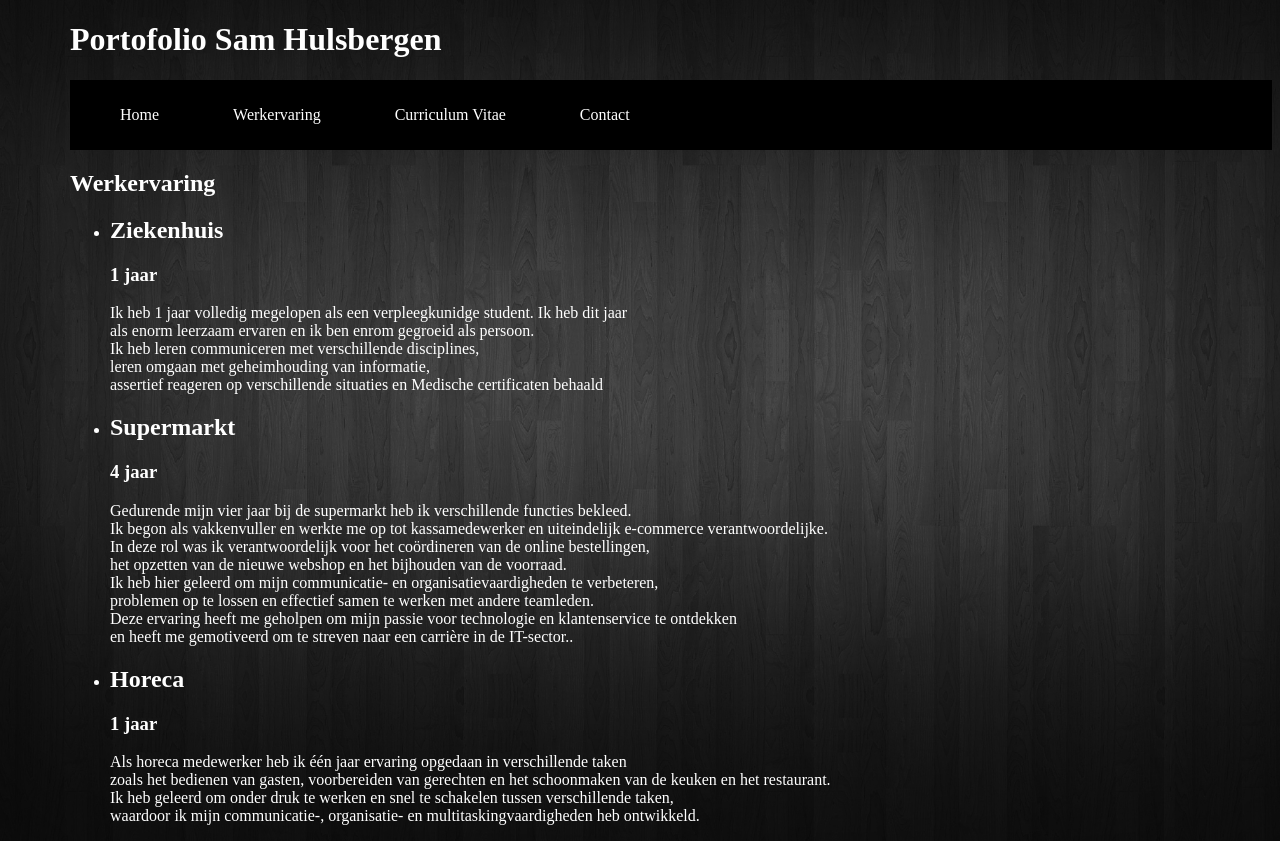
After one commit to RTCSaw/leren-programmeren, a PHP site: page /werkervaring.html in a window 1280 px wide. The commit adds this page. Run offline with PHP 8.4, Linux system fonts and the light colour scheme.

Commit message:
html half af

```diff
--- a/Leerroutes/Leren Programmeren/HTML/portofolio.css
+++ b/Leerroutes/Leren Programmeren/HTML/portofolio.css
@@ -1,7 +1,45 @@
-.h1first{
-    background-color: rgb(175, 184, 223);
+body{
+    margin-left: 70px;
+}
+.bovenbalk{
+    background-color: black;
+    color: white;
+    display: flex;
+    justify-content: space-between;
+    padding: 10px;
+}
+.bovenbalk ul {
+
+    margin: 50;
+}
+.bovenbalk li {
+    display: inline-block;
+    margin-right: 70px;
+}
+
+.bovenbalk li:last-child {
+    margin-right: 0;
+}
+
+.bovenbalk a {
+    color: white;
+    text-decoration: none;
+}
+a:hover{
+    color: aqua;
+}
+.Overmij{
+    color: white;
+}
+.titel{
+    background-color: rgb(0, 0, 0);
+    color: white;
     text-align: center;
 }
+.titelnaam{
+    color: white;
+}
+
 .h2first{
     color: white;
 }
@@ -11,7 +49,19 @@ body{
     background-size:cover;
 }
 .testfoto{
-    height: 250px;
+    height: auto;
     width: 300px;
     margin-left: 50px;
 }
+.h2second{
+    color: white;
+}
+.teksthobbies{
+    color: white;
+
+}
+.bodyWerk{
+    background-image: url("website-background.jpg");
+    background-repeat: no-repeat;
+    margin-left: 70px;
+}
--- /dev/null
+++ b/Leerroutes/Leren Programmeren/HTML/werkervaring.html
@@ -0,0 +1,62 @@
+<!DOCTYPE html>
+<html lang="en">
+<head>
+    <meta charset="UTF-8">
+    <meta http-equiv="X-UA-Compatible" content="IE=edge">
+    <meta name="viewport" content="width=device-width, initial-scale=1.0">
+    <title>Werkervaring </title>
+<link rel="stylesheet" href="portofolio.css">
+</head>
+<h1 class="titelnaam"> Portofolio Sam Hulsbergen</h1>
+
+<body class="bodyWerk">
+    <header>
+        <nav>
+            <div class="bovenbalk">
+              <ul>
+                    <li><a href="portofolio.html">Home</a></li>
+                    <li><a href="werkervaring.html">Werkervaring</a></li>
+                    <li><a href="Cv.html">Curriculum Vitae </a></li>
+                    <li><a href="contact">Contact</a></li>
+                </ul>
+            </div>
+        </nav>
+    </header>
+    <section class="Overmij" id="Overmij">
+    <h2>Werkervaring</h2>
+    <ul>
+        <li>
+            <h2>Ziekenhuis</h3>
+            <h3>1 jaar</h3>
+            <p>Ik heb 1 jaar volledig megelopen als een verpleegkunidge student. Ik heb dit jaar <br>
+            als enorm leerzaam ervaren en ik ben enrom gegroeid als persoon. <br>
+            Ik heb leren communiceren met verschillende disciplines, <br>
+            leren omgaan met geheimhouding van informatie,<br>
+            assertief reageren op verschillende situaties en
+            Medische certificaten behaald </p>
+        </li>
+        <li>
+            <h2>Supermarkt</h2>
+            <h3>4 jaar</h3>
+            <p>Gedurende mijn vier jaar bij de supermarkt heb ik verschillende functies bekleed. <br>
+                Ik begon als vakkenvuller en werkte me op tot kassamedewerker en uiteindelijk e-commerce verantwoordelijke.<br>
+                In deze rol was ik verantwoordelijk voor het coördineren van de online bestellingen,<br>
+                het opzetten van de nieuwe webshop en het bijhouden van de voorraad. <br>
+                Ik heb hier geleerd om mijn communicatie- en organisatievaardigheden te verbeteren,<br>
+                 problemen op te lossen en effectief samen te werken met andere teamleden.<br>
+                Deze ervaring heeft me geholpen om mijn passie voor technologie en klantenservice te ontdekken <br>
+                en heeft me gemotiveerd om te streven naar een carrière in de IT-sector..</p>
+        </li>
+        <li>
+            <h2>Horeca</h2>
+            <h3>1 jaar</h3>
+            <p>Als horeca medewerker heb ik één jaar ervaring opgedaan in verschillende taken <br>
+                zoals het bedienen van gasten, voorbereiden van gerechten en het schoonmaken van de keuken en het restaurant.<br>
+                 Ik heb geleerd om onder druk te werken en snel te schakelen tussen verschillende taken,<br>
+                  waardoor ik mijn communicatie-, organisatie- en multitaskingvaardigheden heb ontwikkeld.
+                </p>
+        </li>
+    </ul>
+    </section>
+</body>
+</html>
```
Also changed, not shown: Leerroutes/Leren Programmeren/HTML/Curriculum Vitae.html (added, +25 -0 lines), Leerroutes/Leren Programmeren/HTML/CurriculumVitae.html (added, +25 -0 lines), Leerroutes/Leren Programmeren/HTML/Cv.html (added, +25 -0 lines), Leerroutes/Leren Programmeren/HTML/portofolio.html (+18 -8 lines).
